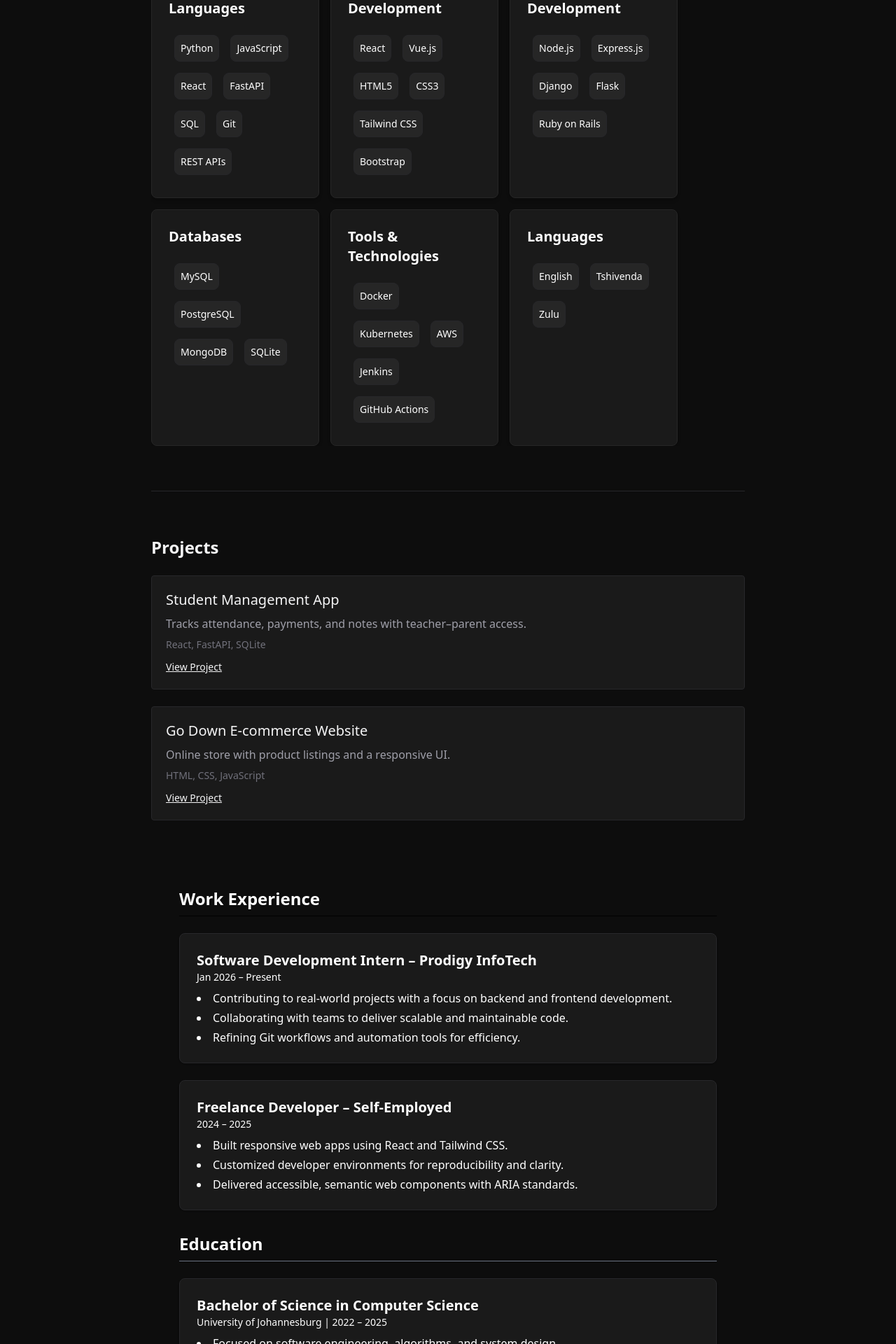
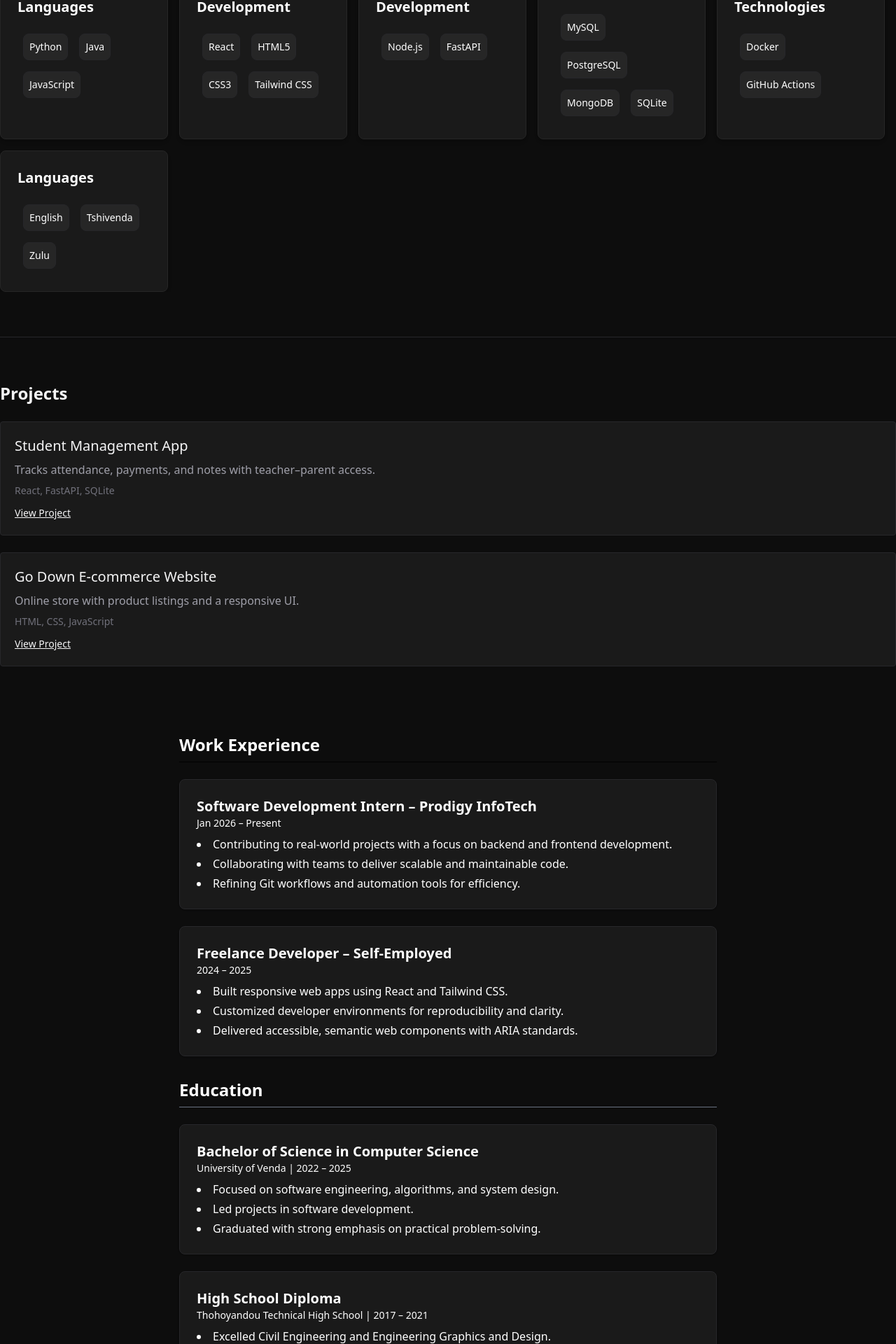
Before and after one commit to Urangani/Portfolio, a React (Vite) app: page / in a window 1280 px wide. Shown: the part 802-2722 px from the top of the page at 70% size. Built offline with nearby package versions, Linux system fonts and the light colour scheme.

Commit message:
refac: add  json data path and fixed styling

```diff
--- a/src/App.jsx
+++ b/src/App.jsx
@@ -1,5 +1,4 @@
 import Hero from "./components/Hero";
-import About from "./components/About";
 import Skills from "./components/Skills";
 import Projects from "./components/Projects";
 import Footer from "./components/Footer";
@@ -8,9 +7,8 @@
 
 export default function App() {
   return (
-    <div className="max-w-4xl mx-auto px-6">
+    <div >
       <Hero />
-      <About />
       <Skills />
       <Projects />
       <WorkExperience/>
--- a/src/components/Education.jsx
+++ b/src/components/Education.jsx
@@ -1,34 +1,15 @@
-import React from "react";
+import education from "../data/education.json"
+
 
 const Education = () => {
-  const education = [
-    {
-      degree: "Bachelor of Science in Computer Science",
-      institution: "University of Johannesburg",
-      duration: "2022 – 2025",
-      highlights: [
-        "Focused on software engineering, algorithms, and system design.",
-        "Led projects in web development and automation.",
-        "Graduated with strong emphasis on practical problem-solving."
-      ]
-    },
-    {
-      degree: "High School Diploma",
-      institution: "Johannesburg High School",
-      duration: "2017 – 2021",
-      highlights: [
-        "Excelled in mathematics and computer science.",
-        "Participated in coding clubs and hackathons."
-      ]
-    }
-  ];
+
 
   return (
     <section className="max-w-3xl mx-auto my-8">
       <h2 className="text-2xl font-bold text-white mb-6 border-b border-gray-500 pb-2">
         Education
       </h2>
-      {education.map((edu, index) => (
+      {education.education.map((edu, index) => (
         <div
           key={index}
           className="mb-6 p-6 bg-secondary border border-zinc-800 rounded-lg  shadow-sm"
--- a/src/components/Projects.jsx
+++ b/src/components/Projects.jsx
@@ -1,29 +1,16 @@
-const projects = [
-  {
-    title: "Student Management App",
-    description:
-      "Tracks attendance, payments, and notes with teacher–parent access.",
-    stack: "React, FastAPI, SQLite",
-    link: "#",
-  },
-  {
-    title: "Go Down E-commerce Website",
-    description:
-      "Online store with product listings and a responsive UI.",
-    stack: "HTML, CSS, JavaScript",
-    link: "#",
-  },
-];
+
+import projects from '../data/projects.json'
 
 export default function Projects() {
+
   return (
     <section id="projects" className="py-16 border-t border-zinc-800">
       <h2 className="text-2xl font-semibold">Projects</h2>
 
       <div className="mt-6 space-y-6">
-        {projects.map((project) => (
+        {projects.projects.map((project) => (
           <div
-            key={project.title}
+            key={project.id}
             className="p-5 bg-secondary border border-zinc-800 rounded"
           >
             <h3 className="text-xl font-medium">{project.title}</h3>
--- a/src/components/Skills.jsx
+++ b/src/components/Skills.jsx
@@ -1,69 +1,18 @@
-
-import CategoryCard from "./CategoryCard"
-
-const ProgrammingLangauges = [
-  "Python",
-  "JavaScript",
-  "React",
-  "FastAPI",
-  "SQL",
-  "Git",
-  "REST APIs",
-];
-
-const FrontendSkills = [
-  "React",
-  "Vue.js",
-  "HTML5",
-  "CSS3",
-  "Tailwind CSS",
-  "Bootstrap",
-];
-
-const BackendSkills = [
-  "Node.js",
-  "Express.js",
-  "Django",
-  "Flask",
-  "Ruby on Rails",
-];
-
-const DatabaseSkills = [
-  "MySQL",
-  "PostgreSQL",
-  "MongoDB",
-  "SQLite",
-];
-
-const ToolsAndTechnologies = [
-  "Docker",
-  "Kubernetes",
-  "AWS",
-  "Jenkins",
-  "GitHub Actions",
-];
-
-const Languages = [
-  "English",
-  "Tshivenda",
-  "Zulu",
-];
-
+// src/components/Skills.jsx
+import React from "react";
+import CategoryCard from "./CategoryCard";
+import skills from "../data/skills.json"; // adjust path as needed
 
 export default function Skills() {
   return (
     <section className="py-16 border-t border-zinc-800">
       <h2 className="text-2xl font-semibold mb-10">Skills</h2>
 
- <div className="flex flex-nowrap gap-4 overflow-x-auto md:flex-wrap scrollbar-hide">
-      <CategoryCard title="Programming Languages" items={ProgrammingLangauges}/>
-      <CategoryCard title="Frontend Development" items={FrontendSkills}/>
-      <CategoryCard title="Backend Development" items={BackendSkills}/>
-      <CategoryCard title="Databases" items={DatabaseSkills}/>
-      <CategoryCard title="Tools & Technologies" items={ToolsAndTechnologies}/>
-      <CategoryCard title="Languages" items={Languages}/>
-    </div>
-
+      <div className="flex flex-nowrap gap-4 overflow-x-auto md:flex-wrap scrollbar-hide">
+        {skills.categories.map((cat) => (
+          <CategoryCard key={cat.id} title={cat.title} items={cat.items} />
+        ))}
+      </div>
     </section>
   );
 }
--- a/src/components/WorkExprience.jsx
+++ b/src/components/WorkExprience.jsx
@@ -1,35 +1,14 @@
-import React from "react";
+
+import work from "../data/work.json";
 
 const WorkExperience = () => {
-  const experiences = [
-    {
-      role: "Software Development Intern",
-      company: "Prodigy InfoTech",
-      duration: "Jan 2026 – Present",
-      details: [
-        "Contributing to real-world projects with a focus on backend and frontend development.",
-        "Collaborating with teams to deliver scalable and maintainable code.",
-        "Refining Git workflows and automation tools for efficiency."
-      ]
-    },
-    {
-      role: "Freelance Developer",
-      company: "Self-Employed",
-      duration: "2024 – 2025",
-      details: [
-        "Built responsive web apps using React and Tailwind CSS.",
-        "Customized developer environments for reproducibility and clarity.",
-        "Delivered accessible, semantic web components with ARIA standards."
-      ]
-    }
-  ];
 
   return (
     <section className="max-w-3xl mx-auto my-8">
       <h2 className="text-2xl font-bold text-white mb-6 border-b border-black pb-2">
         Work Experience
       </h2>
-      {experiences.map((exp, index) => (
+      {work.experiences.map((exp, index) => (
         <div
           key={index}
           className="mb-6 p-6 bg-secondary border border-zinc-800 rounded-lg shadow-sm"
```
